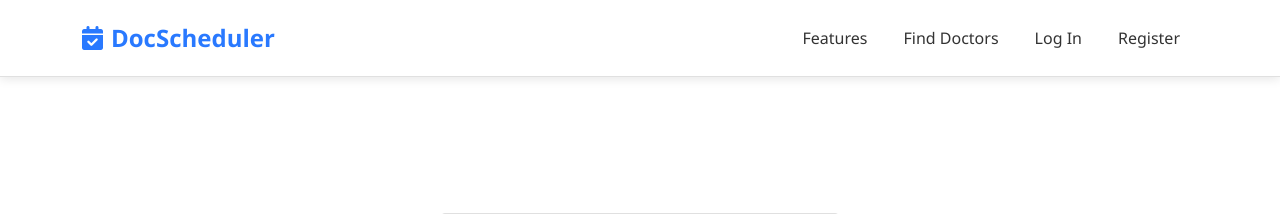
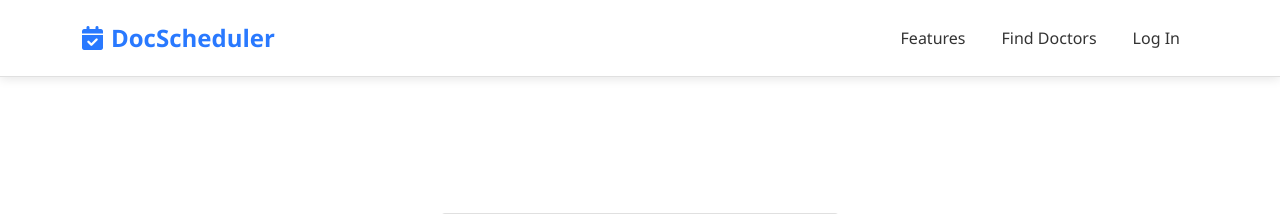
Before and after one commit to NemanjaCvetic/Appointment-scheduler, a Flask app: a page that uses templates/base.html in a window 1280 px wide. Shown: the top 214 px of the page. Run offline with Flask 3, Linux system fonts and the light colour scheme.

Commit message:
Update base.html

```diff
--- a/templates/base.html
+++ b/templates/base.html
@@ -68,6 +68,9 @@
                     <li class="nav-item">
                         <a class="nav-link" href="{{ url_for('health_record') }}">My Records</a>
                     </li>
+                    <li class="nav-item">
+                        <a class="nav-link" href="{{ url_for('add_appointment', patient_id=(current_user.id if current_user.is_authenticated and current_user.role == 'patient' else 1)) }}">Add appointment</a>
+                    </li>
                     {% if session.get('user_role')=='doctor'%}
                     <li class="nav-item">
                         <a class="nav-link" href="{{ url_for('add_patient') }}">Add Patient</a>
@@ -80,9 +83,7 @@
                     <li class="nav-item">
                         <a class="nav-link" href="{{ url_for('login') }}">Log In</a>
                     </li>
-                    <li class="nav-item">
-                        <a class="nav-link" href="{{ url_for('add_patient') }}">Register</a>
-                    </li>
+
                     {% endif %}
                 </ul>
             </div>
```
